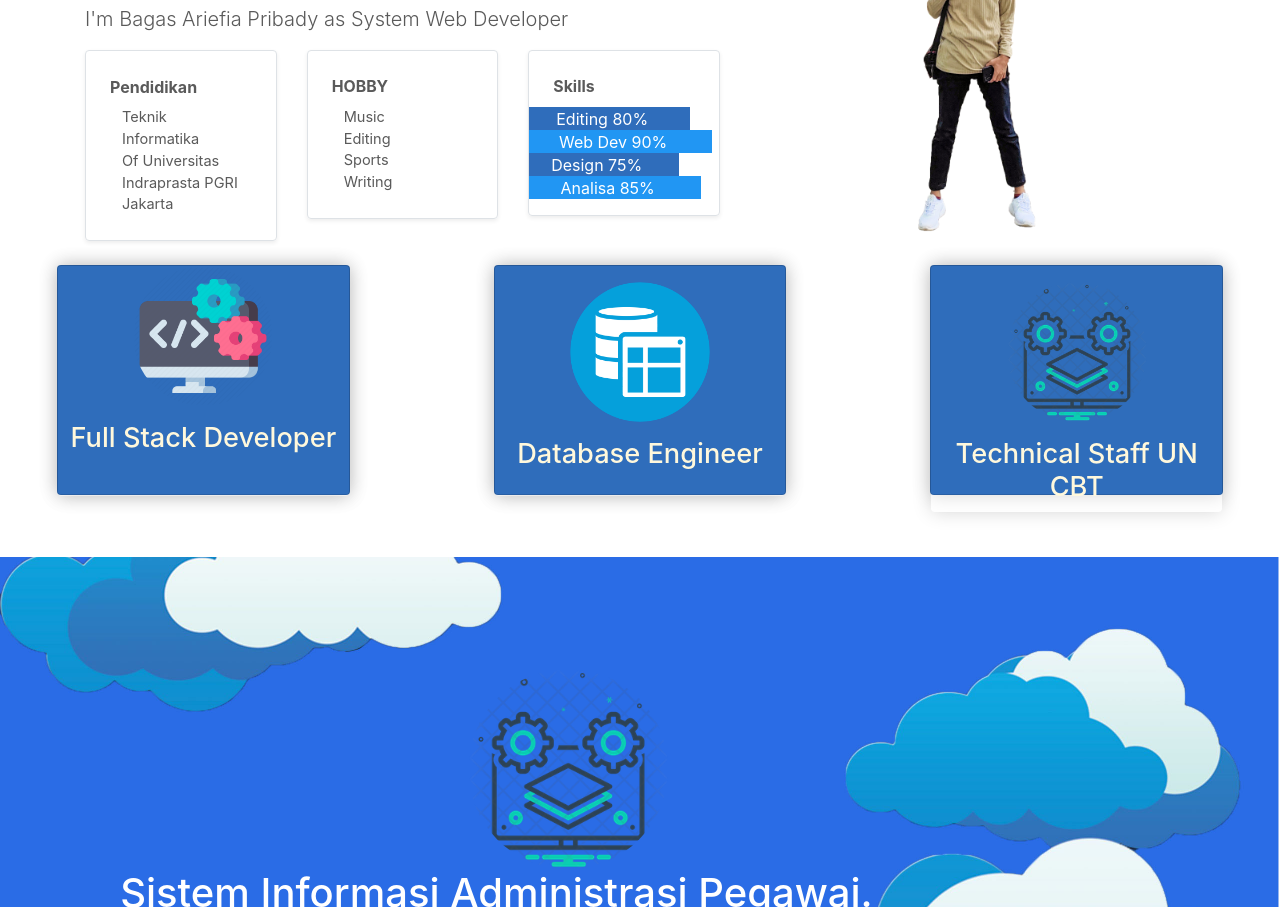
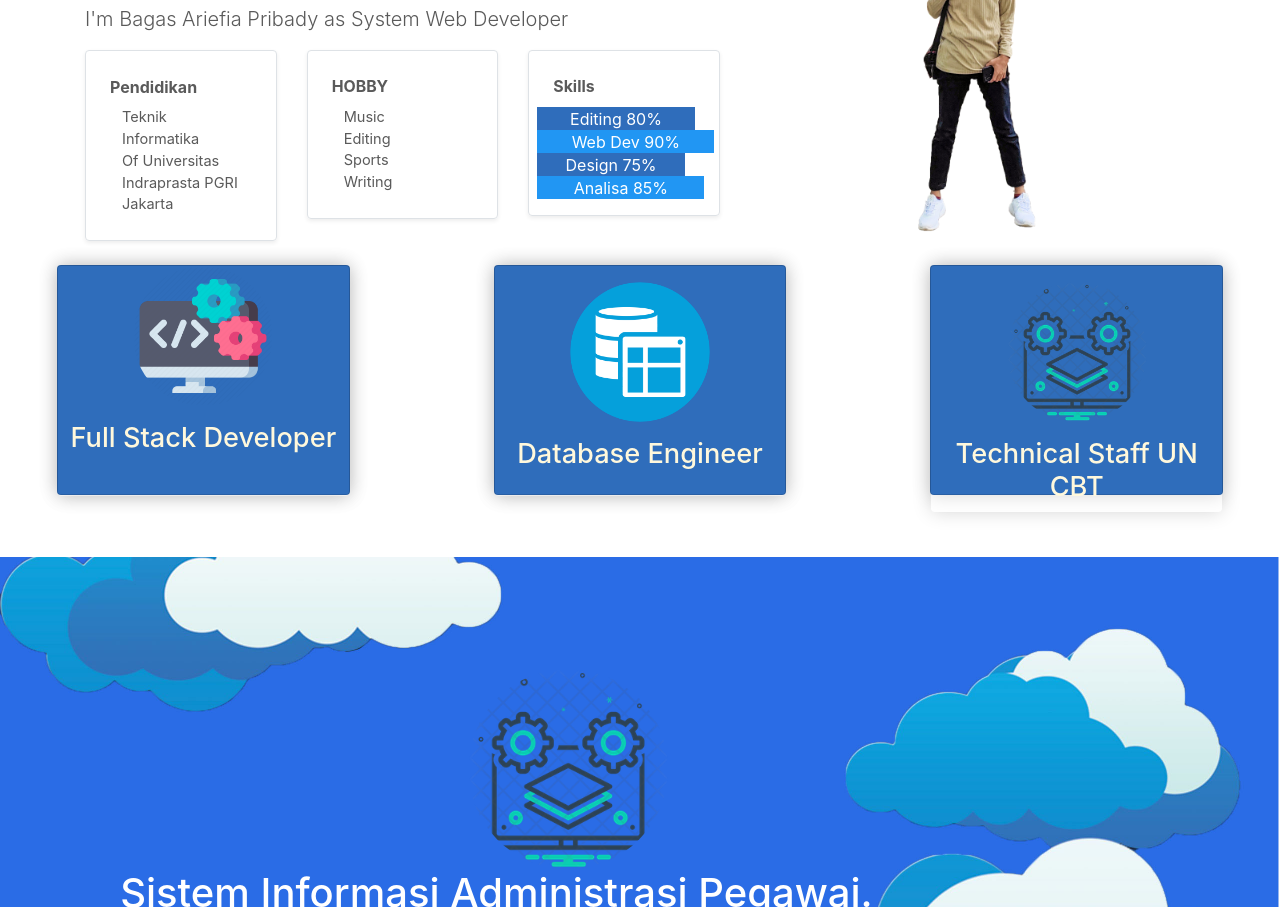
Before and after one commit to bagasariefia/seethiscloud, a plain HTML site: page index.html in a window 1280 px wide. Shown: the part 870-1777 px from the top of the page. Drawn offline with Linux system fonts and the light colour scheme.

Commit message:
Update index.html
update

```diff
--- a/index.html
+++ b/index.html
@@ -93,7 +93,7 @@
                                 <strong class="d-inline-block mb-2 text-process"
                                     style="font-size: 0.99rem;">Skills</strong>
                             </div>
-                            <div class="row" style="margin-top: -1.5rem;padding-bottom: 1rem;">
+                            <div class="row" style="margin-top: -1.5rem;padding-bottom: 1rem;margin-left: 0.5rem !important;">
                                 <div class="skills editing">Editing 80%</div>
                                 <div class="skills webdev">Web Dev 90%</div>
                                 <div class="skills design">Design 75%</div>
```
